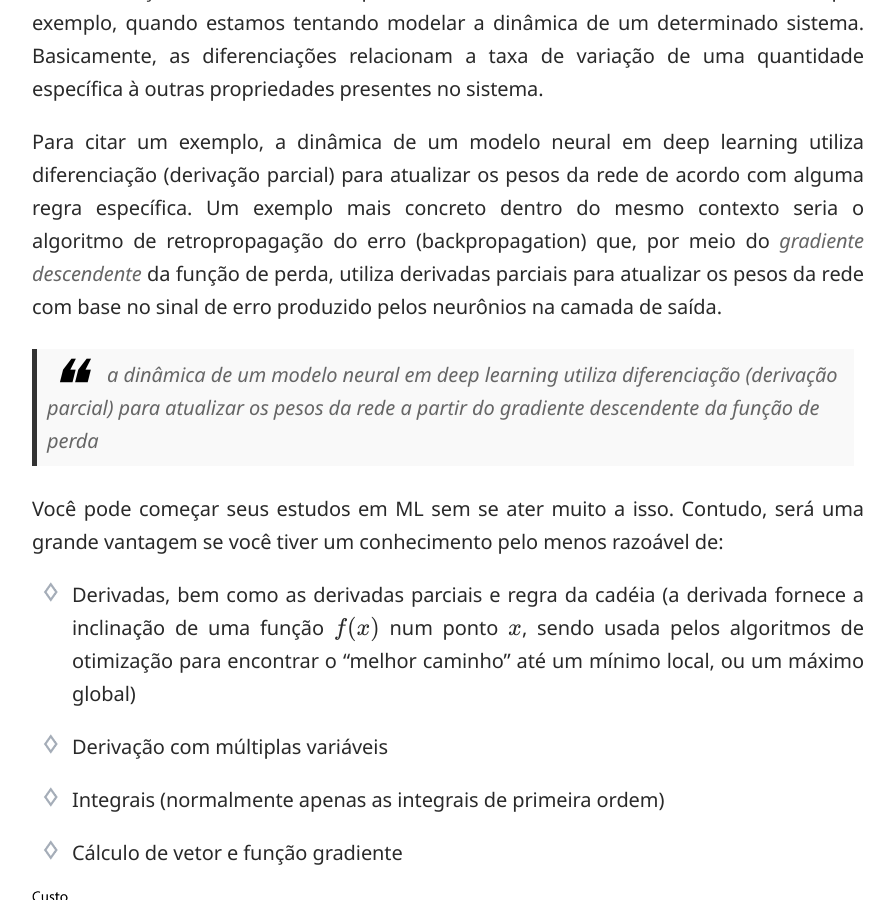
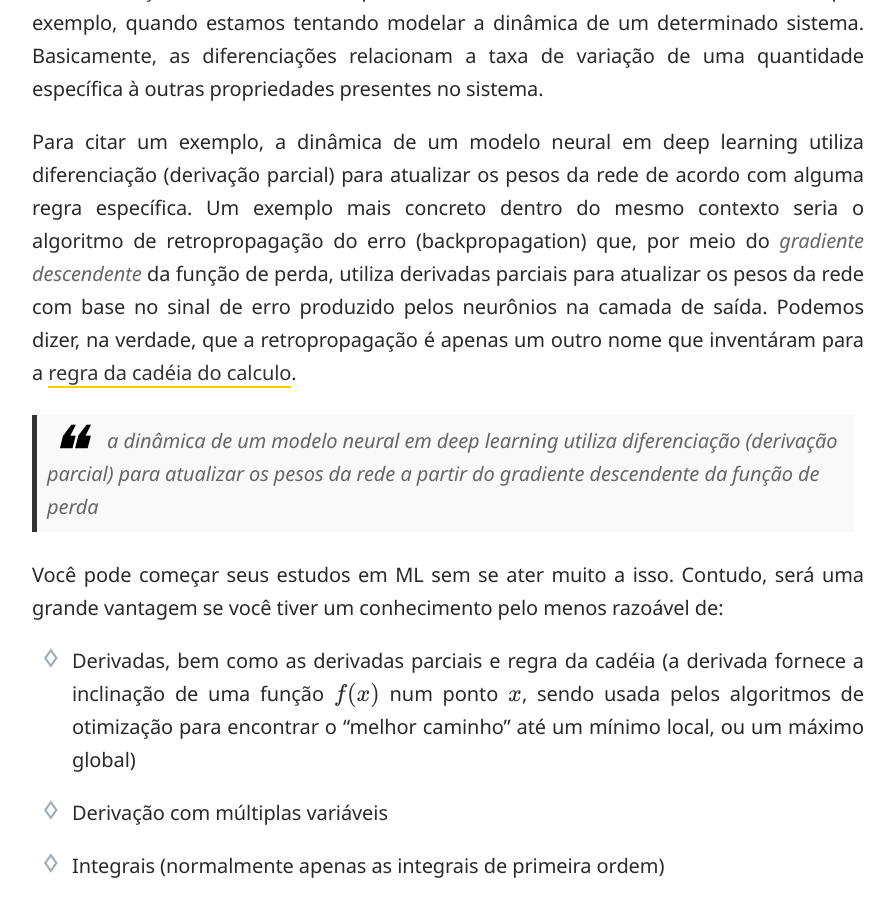
Before and after one commit to luisfredgs/luisfredgs.github.io, a Jekyll site: the page built from _posts/2018-01-18-dicas-para-aprender-machine-learning.md, in a window 1280 px wide and 900 px high, scrolled down 4777 px. Shown: the whole window, without its empty margins (192-1087 px from the left). Built offline with Jekyll 4.4.1, drawn with Linux system fonts in a browser that asks for light colours; formulas are drawn with MathJax 3; comment, search, counter and statistics services are not loaded.

Commit message:
Update 2018-01-18-dicas-para-aprender-machine-learning.md

```diff
--- a/_posts/2018-01-18-dicas-para-aprender-machine-learning.md
+++ b/_posts/2018-01-18-dicas-para-aprender-machine-learning.md
@@ -76,7 +76,7 @@ Em machine learning, fazemos um uso intensivo de operações envolvendo os tópi
 
 A diferenciação é uma das mais importantes ferramentas na ciência, como na física, por exemplo, quando estamos tentando modelar a dinâmica de um determinado sistema. Basicamente, as diferenciações relacionam a taxa de variação de uma quantidade específica à outras propriedades presentes no sistema.
 
-Para citar um exemplo, a dinâmica de um modelo neural em deep learning utiliza diferenciação (derivação parcial) para atualizar os pesos da rede de acordo com alguma regra específica. Um exemplo mais concreto dentro do mesmo contexto seria o algoritmo de retropropagação do erro (backpropagation) que, por meio do *gradiente descendente* da função de perda, utiliza derivadas parciais para atualizar os pesos da rede com base no sinal de erro produzido pelos neurônios na camada de saída.
+Para citar um exemplo, a dinâmica de um modelo neural em deep learning utiliza diferenciação (derivação parcial) para atualizar os pesos da rede de acordo com alguma regra específica. Um exemplo mais concreto dentro do mesmo contexto seria o algoritmo de retropropagação do erro (backpropagation) que, por meio do *gradiente descendente* da função de perda, utiliza derivadas parciais para atualizar os pesos da rede com base no sinal de erro produzido pelos neurônios na camada de saída. Podemos dizer, na verdade, que a retropropagação é apenas um outro nome que inventáram para a [regra da cadéia do calculo](https://pt.wikipedia.org/wiki/Regra_da_cadeia).
 
 > *a dinâmica de um modelo neural em deep learning utiliza diferenciação (derivação parcial) para atualizar os pesos da rede a partir do gradiente descendente da função de perda*
 
```
